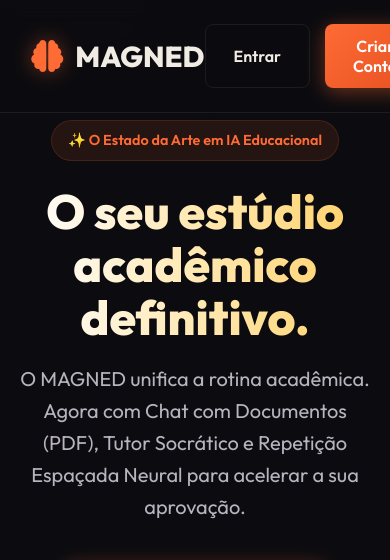
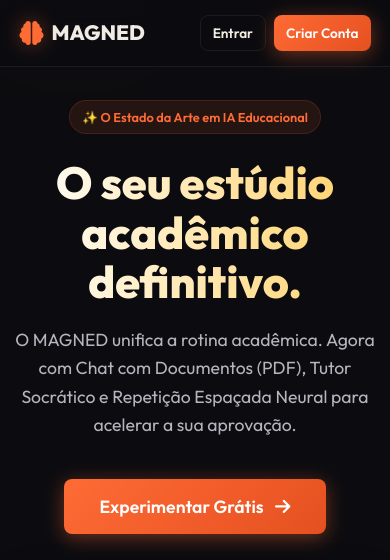
Before and after one commit to GRUPO01-bit/MAGNED, a plain HTML site: page index.html in a window 390 px wide. Shown: the top 560 px of the page. Drawn offline with Linux system fonts and the light colour scheme.

Commit message:
fix: Responsividade mobile da barra de navegacao

```diff
--- a/index.html
+++ b/index.html
@@ -286,7 +286,21 @@
 .error-txt { color: var(--rose); font-size: 0.8rem; margin-top: 5px; display: none; }
 
 /* Responsive */
-@media (max-width: 768px) { .hero h1 { font-size: 3rem; } .nav-links { display: none; } .qr-widget { display: none; } .splash-title { font-size: 2rem; letter-spacing: 2px; } .splash-logo { width: 90px; height: 90px; font-size: 2.5rem; border-radius: 24px; } }
+@media (max-width: 768px) {
+    nav { padding: 15px 5%; }
+    .logo { font-size: 1.3rem; gap: 8px; }
+    .logo i { font-size: 1.5rem; }
+    nav .btn { padding: 8px 12px; font-size: 0.85rem; }
+    nav > div:last-child { gap: 8px !important; }
+    .hero { padding: 100px 15px 40px; }
+    .hero h1 { font-size: 2.8rem; }
+    .hero p { font-size: 1.1rem; }
+    .badge { font-size: 0.8rem; padding: 6px 12px; }
+    .nav-links { display: none; }
+    .qr-widget { display: none; }
+    .splash-title { font-size: 2rem; letter-spacing: 2px; }
+    .splash-logo { width: 90px; height: 90px; font-size: 2.5rem; border-radius: 24px; }
+}
 </style>
 </head>
 <body>
```
